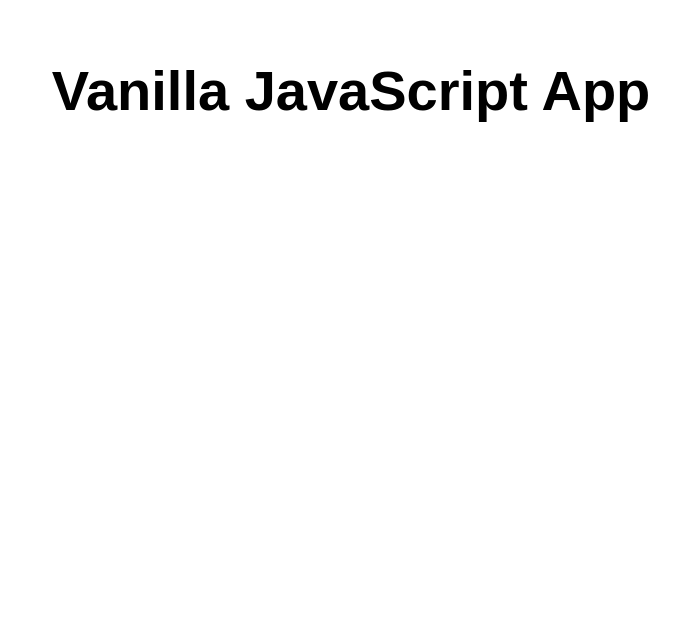
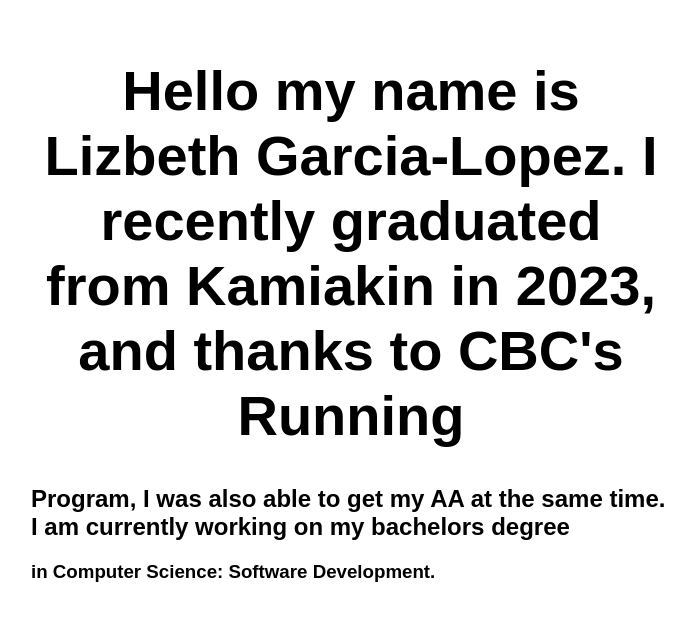
Before and after one commit to Lizzz2004/Liz_Web, a website: page src/index.html in a window 1280 px wide. Shown: the whole page, without its empty margins (289-984 px from the left). Drawn offline with Linux system fonts and the light colour scheme.

Commit message:
Update index.html

```diff
--- a/src/index.html
+++ b/src/index.html
@@ -5,12 +5,14 @@
   <meta charset="UTF-8">
   <meta name="viewport" content="width=device-width, initial-scale=1.0">
   <link rel="stylesheet" href="styles.css">
-  <title>Vanilla JavaScript App</title>
+  <title>Lizbeth's Home Page :) </title>
 </head>
 
 <body>
   <main>
-    <h1>Vanilla JavaScript App</h1>
+    <h1>Hello my name is Lizbeth Garcia-Lopez. I recently graduated from Kamiakin in 2023, and thanks to CBC's Running</h1>
+    <h2>Program, I was also able to get my AA at the same time. I am currently working on my bachelors degree</h2>
+    <h3>in Computer Science: Software Development. </h3>
   </main>
 </body>
 
```
